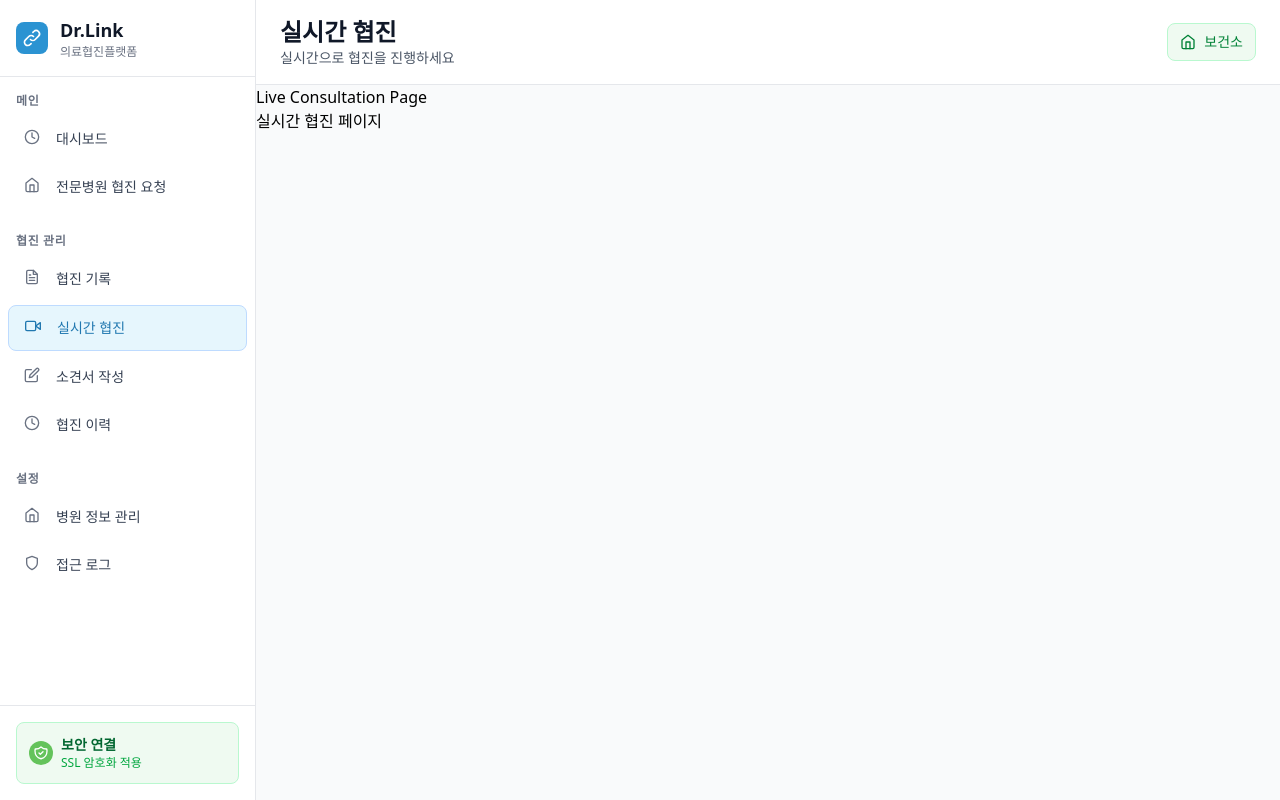
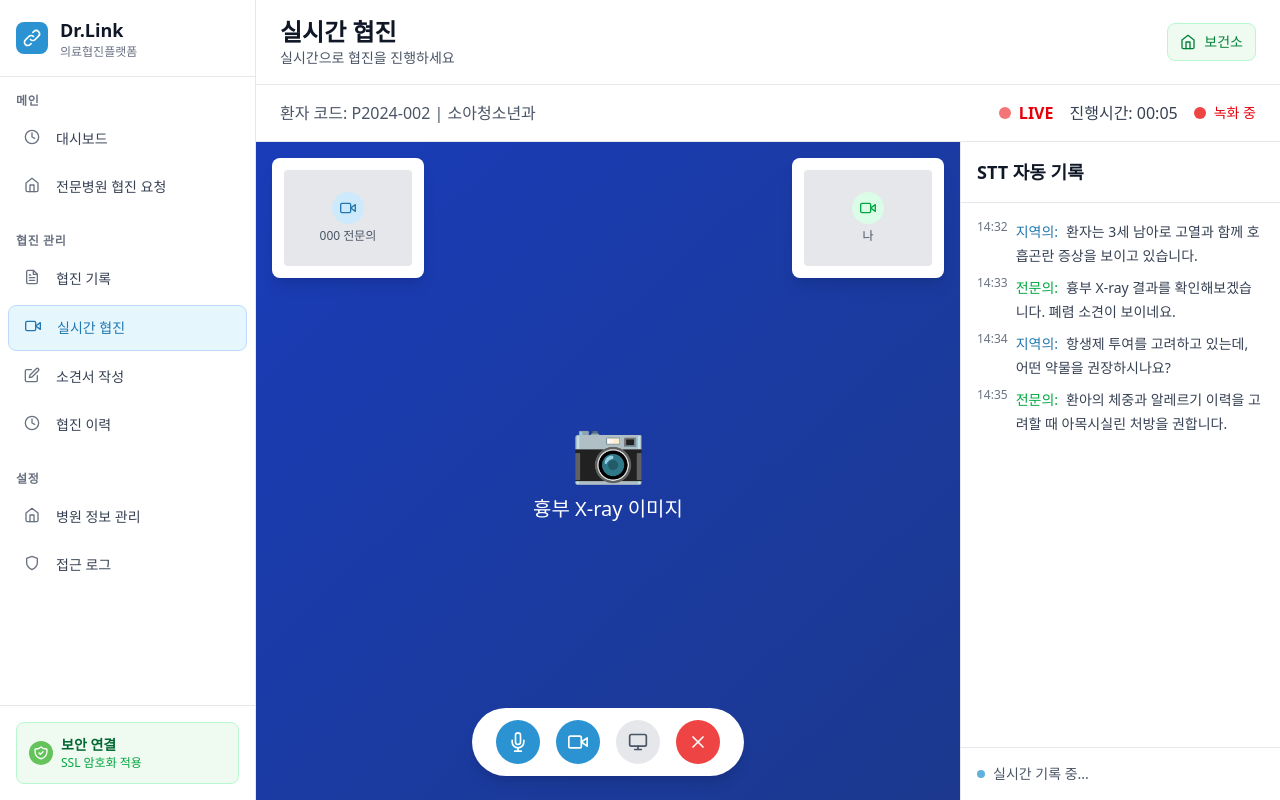
Before and after one commit to modak-todak/drLink-front, a React app: page /consultation/live-consultation in a window 1280 px wide. Built offline with nearby package versions, Linux system fonts and the light colour scheme; the HTML template or start-up script is replaced by a standard one.

Commit message:
feat : #11 : 실시간 협진 페이지 UI

```diff
--- a/src/pages/consultationManagement/LiveConsultation.tsx
+++ b/src/pages/consultationManagement/LiveConsultation.tsx
@@ -1,10 +1,218 @@
-import React from 'react';
+import React, { useState, useEffect } from 'react';
+import { useNavigate, useSearchParams } from 'react-router-dom';
+import { FiMic, FiMicOff, FiVideo, FiVideoOff, FiMonitor, FiSquare, FiX } from 'react-icons/fi';
+import { useAccount } from '../../contexts/AccountContext';
 
 const LiveConsultation: React.FC = () => {
+  const navigate = useNavigate();
+  const [searchParams] = useSearchParams();
+  const { isHospitalAccount, isHealthCenterAccount } = useAccount();
+
+  const [isRecording, setIsRecording] = useState(true);
+  const [isMuted, setIsMuted] = useState(false);
+  const [isVideoOn, setIsVideoOn] = useState(true);
+  const [isScreenSharing, setIsScreenSharing] = useState(false);
+  const [elapsedTime, setElapsedTime] = useState(0);
+
+  const recordId = searchParams.get('recordId');
+
+  // 타이머 효과
+  useEffect(() => {
+    const timer = setInterval(() => {
+      setElapsedTime((prev) => prev + 1);
+    }, 1000);
+
+    return () => clearInterval(timer);
+  }, []);
+
+  // 시간 포맷팅
+  const formatTime = (seconds: number) => {
+    const mins = Math.floor(seconds / 60);
+    const secs = seconds % 60;
+    return `${mins.toString().padStart(2, '0')}:${secs.toString().padStart(2, '0')}`;
+  };
+
+  // 협진 종료 처리
+  const handleEndConsultation = () => {
+    if (isHospitalAccount) {
+      const confirmed = window.confirm('협진을 종료하시겠습니까? 종료 후 소견서 작성 페이지로 이동합니다.');
+      if (confirmed) {
+        navigate('/consultation/medical-opinion');
+      }
+    } else if (isHealthCenterAccount) {
+      alert('소견서 작성이 완료되면 협진기록 페이지에서 다운받을 수 있습니다.');
+      navigate('/consultation/consultation-records');
+    }
+  };
+
   return (
-    <div>
-      <h1>Live Consultation Page</h1>
-      <h1>실시간 협진 페이지</h1>
+    <div className="h-full flex flex-col bg-gray-900">
+      {/* 상단 헤더 */}
+      <div className="bg-white border-b border-gray-200 px-6 py-4">
+        <div className="flex items-center justify-between">
+          <div className="flex items-center space-x-6">
+            <div className="text-gray-600">환자 코드: P2024-002 | 소아청소년과</div>
+          </div>
+          <div className="flex items-center space-x-4">
+            {/* LIVE 상태 */}
+            <div className="flex items-center space-x-2">
+              <div className="w-3 h-3 bg-red-500 rounded-full animate-pulse"></div>
+              <span className="text-red-600 font-semibold">LIVE</span>
+            </div>
+            {/* 진행시간 */}
+            <div className="text-gray-700 font-medium">진행시간: {formatTime(elapsedTime)}</div>
+            {/* 녹화 상태 */}
+            <div className="flex items-center space-x-2">
+              <div className="w-3 h-3 bg-red-500 rounded-full"></div>
+              <span className="text-red-600 text-sm">녹화 중</span>
+            </div>
+          </div>
+        </div>
+      </div>
+
+      {/* 메인 콘텐츠 영역 */}
+      <div className="flex-1 flex">
+        {/* 왼쪽 메인 영역 */}
+        <div className="flex-1 relative bg-blue-900">
+          {/* 배경 이미지 (X-ray) */}
+          <div className="absolute inset-0 bg-gradient-to-br from-blue-800 to-blue-900 flex items-center justify-center">
+            <div className="text-white text-center">
+              <div className="text-6xl mb-4">📷</div>
+              <div className="text-xl">흉부 X-ray 이미지</div>
+            </div>
+          </div>
+
+          {/* 화상 피드 오버레이 */}
+          <div className="absolute top-4 left-4">
+            <div className="bg-white rounded-lg p-3 shadow-lg">
+              <div className="w-32 h-24 bg-gray-200 rounded flex items-center justify-center">
+                <div className="text-center text-xs text-gray-600">
+                  <div className="w-8 h-8 bg-blue-100 rounded-full flex items-center justify-center mx-auto mb-1">
+                    <FiVideo className="w-4 h-4 text-blue-600" />
+                  </div>
+                  <div>000 전문의</div>
+                </div>
+              </div>
+            </div>
+          </div>
+
+          <div className="absolute top-4 right-4">
+            <div className="bg-white rounded-lg p-3 shadow-lg">
+              <div className="w-32 h-24 bg-gray-200 rounded flex items-center justify-center">
+                <div className="text-center text-xs text-gray-600">
+                  <div className="w-8 h-8 bg-green-100 rounded-full flex items-center justify-center mx-auto mb-1">
+                    <FiVideo className="w-4 h-4 text-green-600" />
+                  </div>
+                  <div>나</div>
+                </div>
+              </div>
+            </div>
+          </div>
+
+          {/* 하단 제어 바 */}
+          <div className="absolute bottom-6 left-1/2 transform -translate-x-1/2">
+            <div className="flex items-center space-x-4 bg-white rounded-full px-6 py-3 shadow-lg">
+              {/* 마이크 버튼 */}
+              <button
+                onClick={() => setIsMuted(!isMuted)}
+                className={`p-3 rounded-full transition-colors ${
+                  isMuted ? 'bg-gray-200 text-gray-600' : 'bg-blue-500 text-white'
+                }`}
+              >
+                {isMuted ? <FiMicOff className="w-5 h-5" /> : <FiMic className="w-5 h-5" />}
+              </button>
+
+              {/* 카메라 버튼 */}
+              <button
+                onClick={() => setIsVideoOn(!isVideoOn)}
+                className={`p-3 rounded-full transition-colors ${
+                  isVideoOn ? 'bg-blue-500 text-white' : 'bg-gray-200 text-gray-600'
+                }`}
+              >
+                {isVideoOn ? <FiVideo className="w-5 h-5" /> : <FiVideoOff className="w-5 h-5" />}
+              </button>
+
+              {/* 화면 공유 버튼 */}
+              <button
+                onClick={() => setIsScreenSharing(!isScreenSharing)}
+                className={`p-3 rounded-full transition-colors ${
+                  isScreenSharing ? 'bg-blue-500 text-white' : 'bg-gray-200 text-gray-600'
+                }`}
+              >
+                {isScreenSharing ? <FiSquare className="w-5 h-5" /> : <FiMonitor className="w-5 h-5" />}
+              </button>
+
+              {/* 협진 종료 버튼 */}
+              <button
+                onClick={handleEndConsultation}
+                className="p-3 rounded-full bg-red-500 text-white hover:bg-red-600 transition-colors"
+              >
+                <FiX className="w-5 h-5" />
+              </button>
+            </div>
+          </div>
+        </div>
+
+        {/* 오른쪽 STT 사이드바 */}
+        <div className="w-80 bg-white border-l border-gray-200 flex flex-col">
+          <div className="p-4 border-b border-gray-200">
+            <h3 className="text-lg font-semibold text-gray-900">STT 자동 기록</h3>
+          </div>
+
+          {/* 대화 내용 */}
+          <div className="flex-1 overflow-y-auto p-4 space-y-3">
+            <div className="space-y-2">
+              <div className="flex items-start space-x-2">
+                <span className="text-xs text-gray-500">14:32</span>
+                <div className="flex-1">
+                  <span className="text-sm font-medium text-blue-600">지역의:</span>
+                  <span className="text-sm text-gray-700 ml-2">
+                    환자는 3세 남아로 고열과 함께 호흡곤란 증상을 보이고 있습니다.
+                  </span>
+                </div>
+              </div>
+
+              <div className="flex items-start space-x-2">
+                <span className="text-xs text-gray-500">14:33</span>
+                <div className="flex-1">
+                  <span className="text-sm font-medium text-green-600">전문의:</span>
+                  <span className="text-sm text-gray-700 ml-2">
+                    흉부 X-ray 결과를 확인해보겠습니다. 폐렴 소견이 보이네요.
+                  </span>
+                </div>
+              </div>
+
+              <div className="flex items-start space-x-2">
+                <span className="text-xs text-gray-500">14:34</span>
+                <div className="flex-1">
+                  <span className="text-sm font-medium text-blue-600">지역의:</span>
+                  <span className="text-sm text-gray-700 ml-2">
+                    항생제 투여를 고려하고 있는데, 어떤 약물을 권장하시나요?
+                  </span>
+                </div>
+              </div>
+
+              <div className="flex items-start space-x-2">
+                <span className="text-xs text-gray-500">14:35</span>
+                <div className="flex-1">
+                  <span className="text-sm font-medium text-green-600">전문의:</span>
+                  <span className="text-sm text-gray-700 ml-2">
+                    환아의 체중과 알레르기 이력을 고려할 때 아목시실린 처방을 권합니다.
+                  </span>
+                </div>
+              </div>
+            </div>
+          </div>
+
+          {/* 하단 상태 */}
+          <div className="p-4 border-t border-gray-200">
+            <div className="flex items-center space-x-2">
+              <div className="w-2 h-2 bg-blue-500 rounded-full animate-pulse"></div>
+              <span className="text-sm text-gray-600">실시간 기록 중...</span>
+            </div>
+          </div>
+        </div>
+      </div>
     </div>
   );
 };
```
